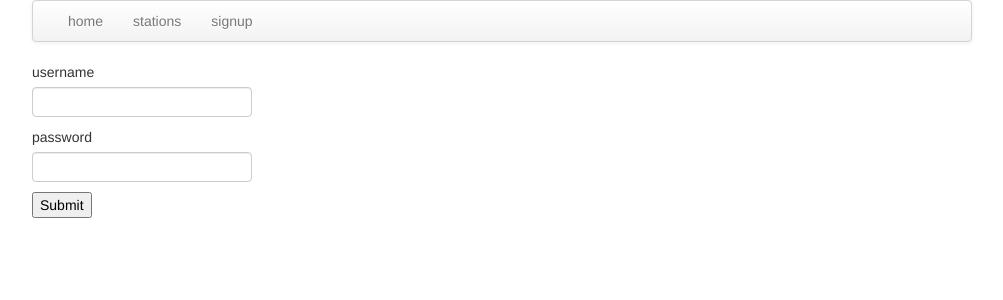
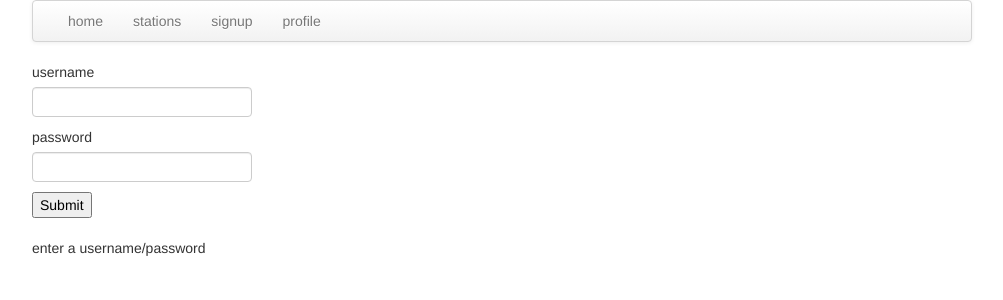
Before and after one commit to romedawg/divvychicago, a Flask app: page /signup in a window 1280 px wide. Shown: the top 300 px of the page, without its empty margins (138-1141 px from the left). Run offline with Flask 2, Linux system fonts and the light colour scheme.

Commit message:
profile page, functionality iffy. redirects to signup page

```diff
--- a/blog/templates/index.html
+++ b/blog/templates/index.html
@@ -12,9 +12,10 @@
 <div class="navbar-inner">
     <div class="container">
 <ul class="nav">
-    <li><a href="{{url_for("index")}}">home</a></li>
+    <li><a href="{{url_for("home")}}">home</a></li>
     <li><a href="{{url_for("stations")}}">stations</a></li>
     <li><a href="{{url_for("signup")}}">signup</a></li>
+    <li><a href="{{url_for("profile")}}">profile</a></li>
 <ul>
 </div>
 </div>
--- a/blog/templates/signup.html
+++ b/blog/templates/signup.html
@@ -8,4 +8,9 @@
     {{form.password.label}}{{form.password}}</br>
     {{form.submit}}
 </form>
+{% if flash %}
+{% for message in flash %}
+{{message}}
+{% endfor %}
+{% endif %}
 {% endblock %}
--- a/blog/views.py
+++ b/blog/views.py
@@ -1,14 +1,15 @@
 from blog import app, db
-from flask import render_template, request
+from flask import render_template, request, session, redirect, url_for
 from blog.forms import Users_Form
 from blog.models import Users
 import json
 import urllib2
 import hashlib
+from sqlalchemy.sql import exists
 
 
 @app.route('/')
-def index():
+def home():
     return render_template('home.html')
 
 @app.route('/stations')
@@ -20,12 +21,29 @@ def stations():
 
 @app.route('/signup', methods=['POST', 'GET'])
 def signup():
-    Signup_Form = Users_Form()
+    form = Users_Form()
+    flash = []
     if request.method == 'POST':
-        username = request.form['username']
-        password = hashlib.sha1(request.form['password'])
-        add_user = Users(username, password)
-        db.session.add(add_user)
-        db.session.commit()
-        return render_template('/success.html')
-    return render_template('signup.html', form=Signup_Form)
+        if db.session.query(exists().where(Users.username==request.form['username'])).scalar():
+            flash.append('username already exists')
+            return render_template('signup.html', form=form, flash=flash)
+        else:
+            username = request.form['username']
+            password = hashlib.sha1(request.form['password'])
+            add_user = Users(username, password)
+            db.session.add(add_user)
+            db.session.commit()
+            return redirect(url_for('home'))
+    flash.append('enter a username/password')
+    return render_template('signup.html', form=form, flash=flash)
+
+    if request.method == 'GET':
+        return render_template('signup.html', form=form)
+
+@app.route('/profile', methods=['POST', 'GET'])
+def profile():
+    flash = []
+    if 'username' in session:
+        return render_template('profile.html')
+    flash.append('please login')
+    return redirect(url_for('signup', flash=flash))
```
Also changed, not shown: blog/templates/profile.html (added, +10 -0 lines).
